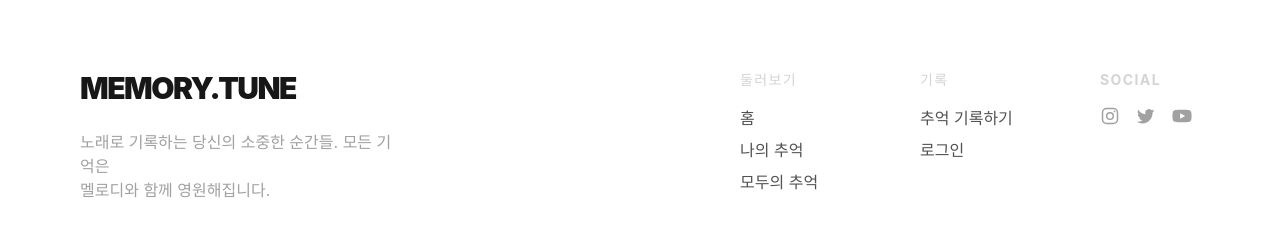
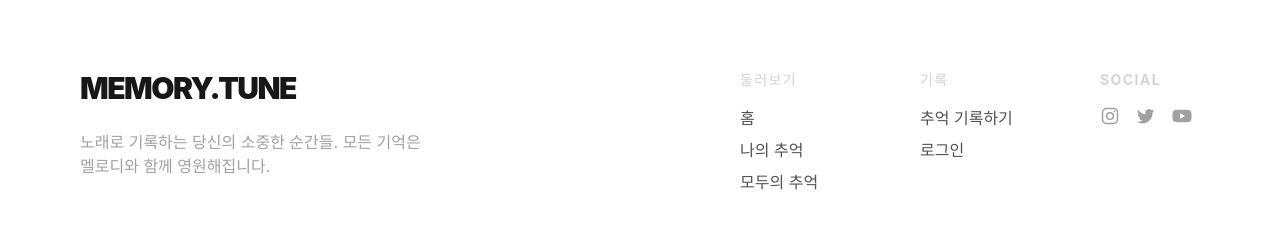
Before and after one commit to Skhuthon2026-Team3/Frontend, a React (Vite) app: page / in a window 1280 px wide. Shown: the part 1616-1868 px from the top of the page. Built offline with nearby package versions, Linux system fonts and the light colour scheme; no server answers.

Commit message:
fix: footer에서 설명 문구를 2줄 고정으로 수정

```diff
--- a/src/components/Footer.css
+++ b/src/components/Footer.css
@@ -20,14 +20,20 @@
   display: flex;
   flex-direction: column;
   gap: 24px;
-  max-width: 320px;
 }
 
 .footer-tagline {
   margin: 0;
-  font-size: 16px;
-  line-height: 24px;
+  /* Scale the text down on narrow viewports so each line always fits on one
+     line — the tagline stays exactly two lines at every width. */
+  font-size: clamp(11px, 3.3vw, 16px);
+  line-height: 1.5;
   color: var(--mt-text-4);
+}
+
+.footer-tagline-line {
+  display: block;
+  white-space: nowrap;
 }
 
 .footer-cols {
--- a/src/components/Footer.tsx
+++ b/src/components/Footer.tsx
@@ -39,9 +39,10 @@ export default function Footer({ onNavigate, isAuthenticated }: Props) {
             Memory.Tune
           </button>
           <p className="footer-tagline">
-            노래로 기록하는 당신의 소중한 순간들. 모든 기억은
-            <br />
-            멜로디와 함께 영원해집니다.
+            <span className="footer-tagline-line">
+              노래로 기록하는 당신의 소중한 순간들. 모든 기억은
+            </span>
+            <span className="footer-tagline-line">멜로디와 함께 영원해집니다.</span>
           </p>
         </div>
 
```
